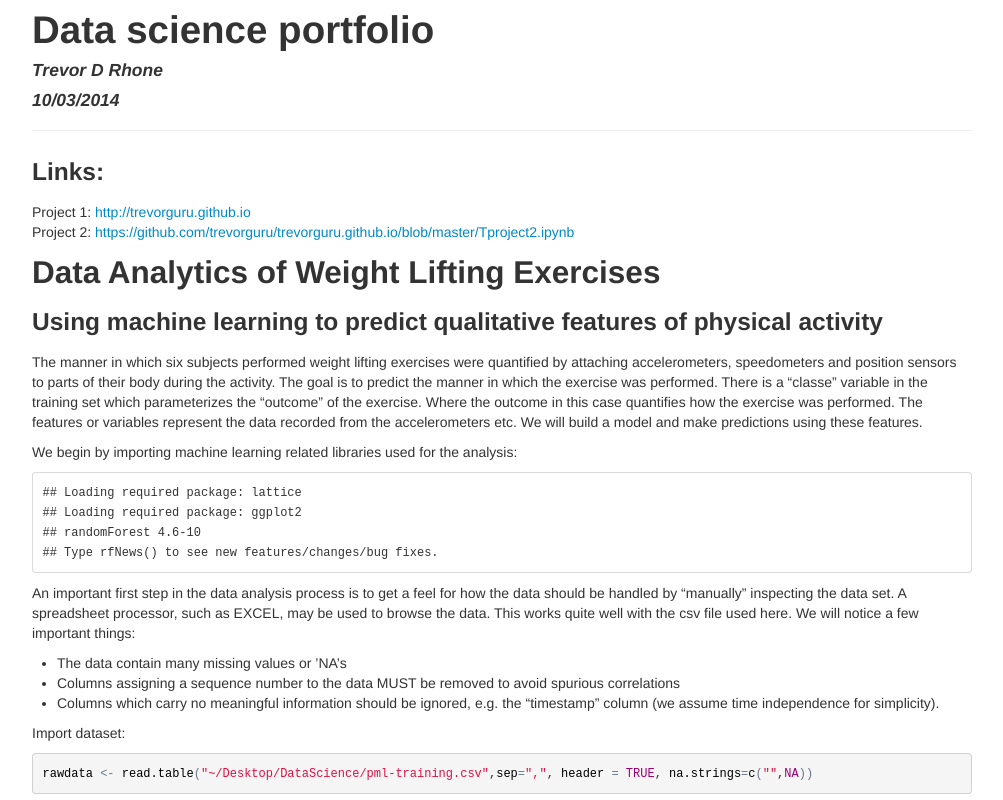
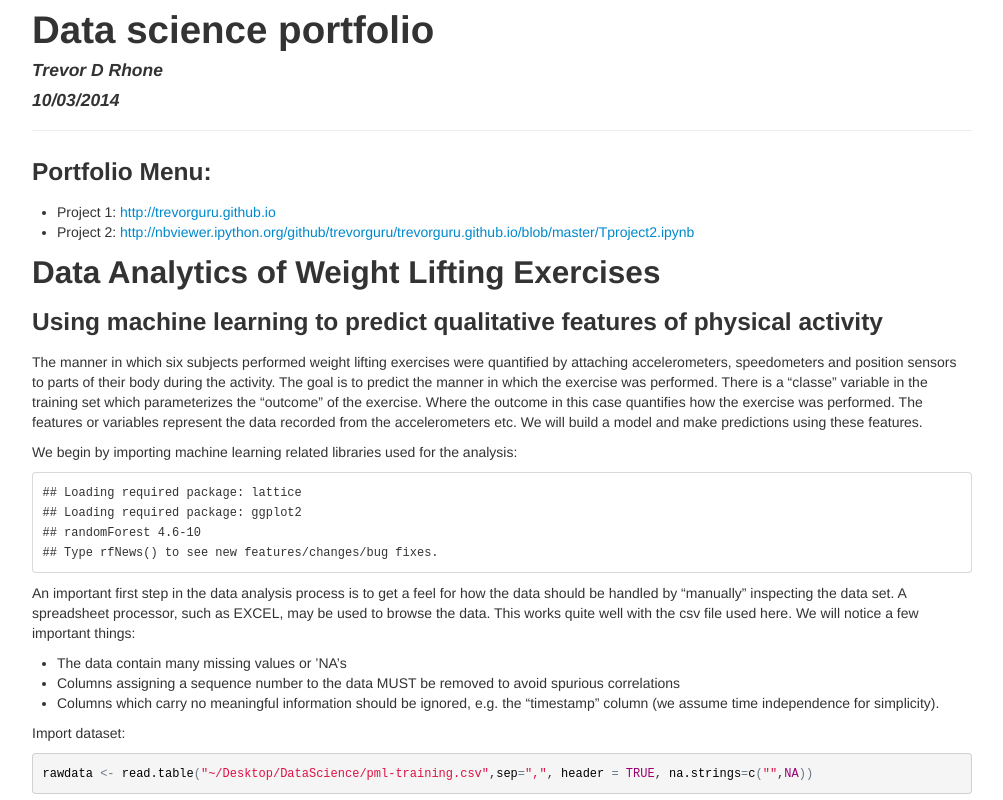
Before and after one commit to trevorguru/trevorguru.github.io, a plain HTML site: page index.html in a window 1280 px wide. Shown: the top 800 px of the page, without its empty margins (138-1141 px from the left). Drawn offline with nearby package versions, Linux system fonts and the light colour scheme; some packages are replaced by stand-ins of ours.

Commit message:
update index or first project

```diff
--- a/index.html
+++ b/index.html
@@ -60,9 +60,12 @@ if (window.hljs && document.readyState && document.readyState === "complete") {
 
 
 <hr />
-<div id="links" class="section level3">
-<h3>Links:</h3>
-<p>Project 1: <a href="http://trevorguru.github.io">http://trevorguru.github.io</a> <br /> Project 2: <a href="https://github.com/trevorguru/trevorguru.github.io/blob/master/Tproject2.ipynb">https://github.com/trevorguru/trevorguru.github.io/blob/master/Tproject2.ipynb</a></p>
+<div id="portfolio-menu" class="section level3">
+<h3>Portfolio Menu:</h3>
+<ul>
+<li>Project 1: <a href="http://trevorguru.github.io">http://trevorguru.github.io</a> <br /></li>
+<li>Project 2: <a href="http://nbviewer.ipython.org/github/trevorguru/trevorguru.github.io/blob/master/Tproject2.ipynb">http://nbviewer.ipython.org/github/trevorguru/trevorguru.github.io/blob/master/Tproject2.ipynb</a></li>
+</ul>
 </div>
 <div id="data-analytics-of-weight-lifting-exercises" class="section level2">
 <h2>Data Analytics of Weight Lifting Exercises</h2>
```
